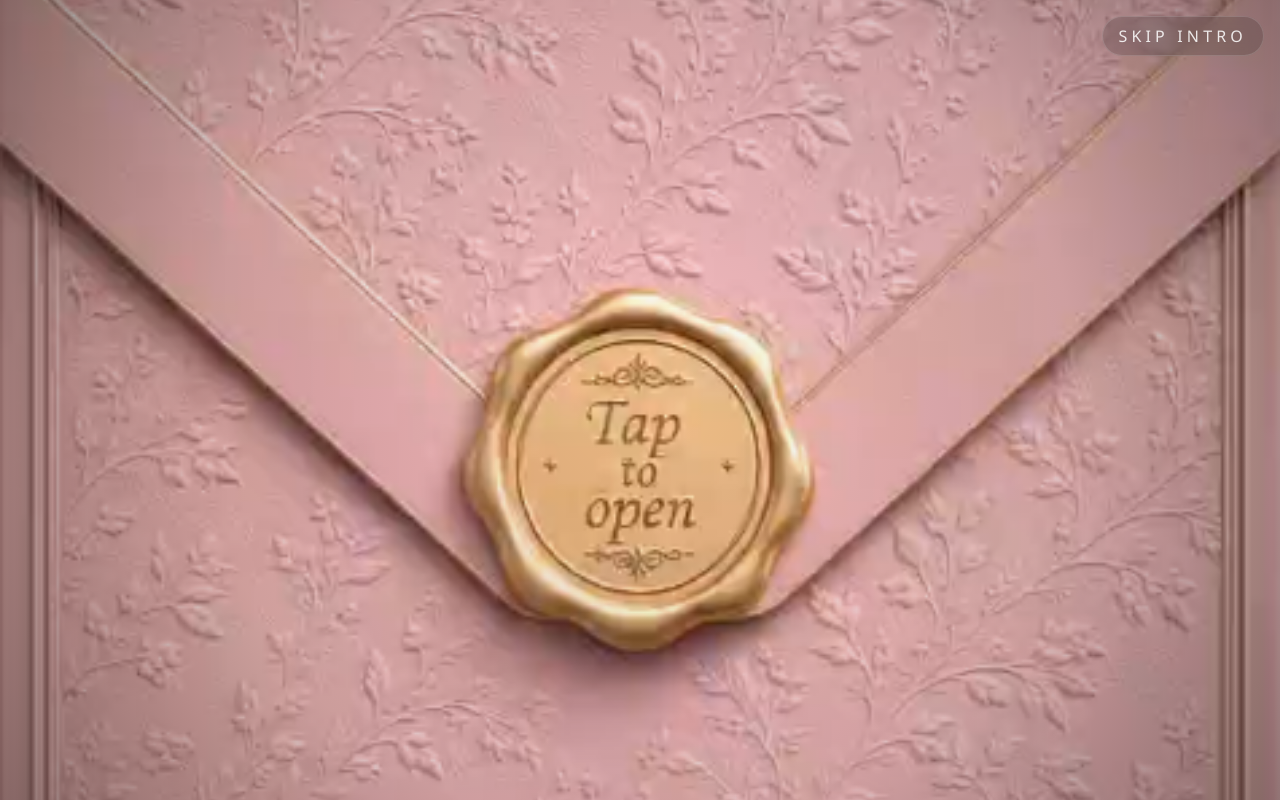
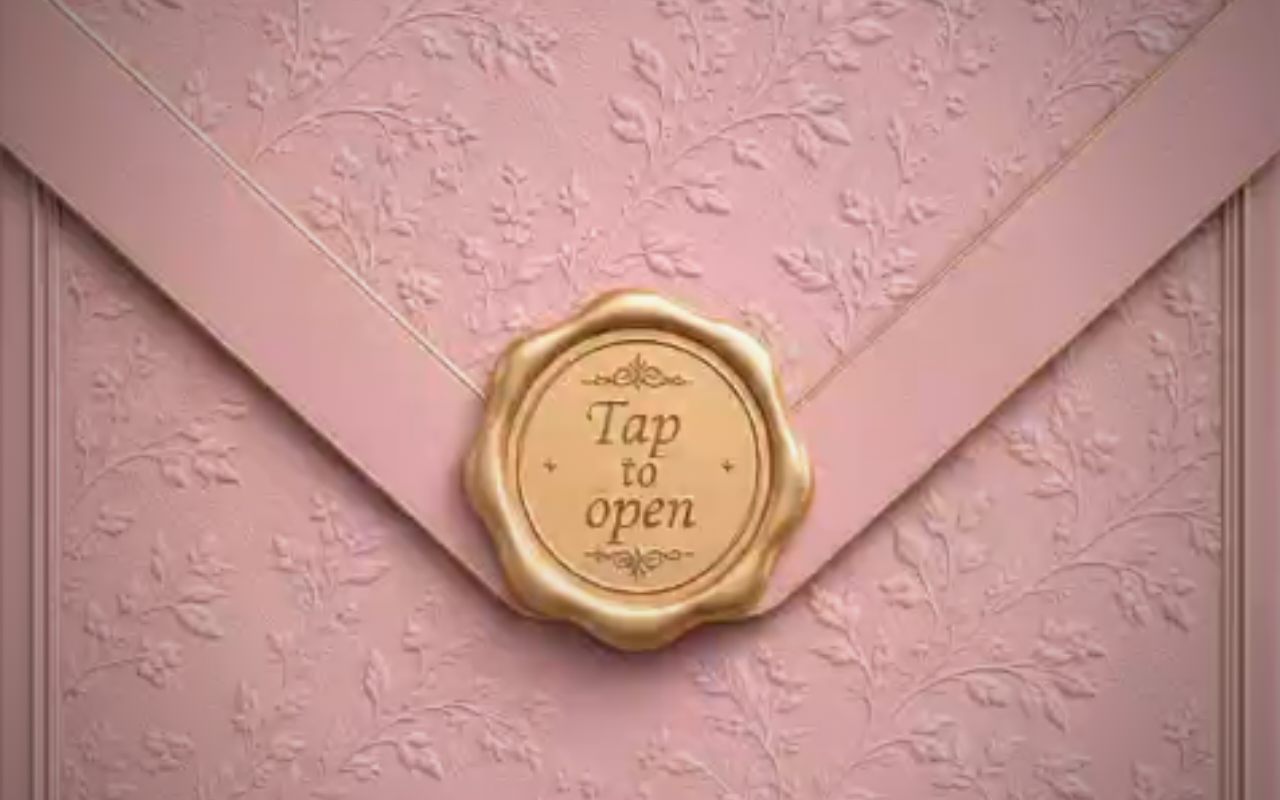
Before and after one commit to imazjav0017/WeddingInvite, a Next.js app: page /k7Xm2Q in a window 1280 px wide. Shown: the top 800 px of the page. Built offline with nearby package versions, Linux system fonts and the light colour scheme.

Commit message:
fix(minor): skip intro removal

```diff
--- a/components/intro/envelope-video-intro.tsx
+++ b/components/intro/envelope-video-intro.tsx
@@ -227,13 +227,6 @@ export function EnvelopeVideoIntro({
         initial={{ opacity: 1 }}
         transition={{ duration: prefersReducedMotion ? 0.01 : 0.2 }}
       >
-        <button
-          className="absolute right-4 top-4 z-20 inline-flex min-h-10 items-center justify-center rounded-full border border-white/15 bg-black/15 px-4 text-[10px] uppercase tracking-[0.26em] text-white/85 backdrop-blur-sm"
-          onClick={handleSkip}
-          type="button"
-        >
-          Skip intro
-        </button>
 
         <div
           aria-label="Tap to play invitation intro"
--- a/lib/config/invitations.ts
+++ b/lib/config/invitations.ts
@@ -96,7 +96,7 @@ export const invitationVariants: InvitationVariant[] = [
     content: {
       invitationLine: "S/o Mr & Mrs. Mohamed Viquar Bangi",
       supportingDateLabel: "Celebrations begin on Friday, 13 November 2026",
-      heroEyebrow: "D/o Mr Sohail Ahmed Siddiqui &\nMrs. Nahid Siddiqui",
+      heroEyebrow: "D/o Mr & Mrs Sohail Ahmed Siddiqui",
       heroMessage:
         "Invite you to share in their wedding celebrations and blessings across each cherished gathering.",
       invitationMessage:
@@ -172,7 +172,7 @@ export const invitationVariants: InvitationVariant[] = [
     content: {
       invitationLine: "S/o Mr &Mrs. Mohamed Viquar Bangi",
       supportingDateLabel: "Celebrations begin on Friday, 13 November 2026",
-      heroEyebrow: "D/o Mr Sohail Ahmed Siddiqui &\nMrs. Nahid Siddiqui",
+      heroEyebrow: "D/o Mr & Mrs Sohail Ahmed Siddiqui",
       heroMessage:
         "Invite you to share in their wedding celebrations and blessings across each cherished gathering.",
       invitationMessage:
@@ -243,7 +243,7 @@ export const invitationVariants: InvitationVariant[] = [
     content: {
       invitationLine: "S/o Mr & Mrs. Mohamed Viquar Bangi",
       supportingDateLabel: "Celebrations begin on Friday, 13 November 2026",
-      heroEyebrow: "D/o Mr Sohail Ahmed Siddiqui &\nMrs. Nahid Siddiqui",
+      heroEyebrow: "D/o Mr & Mrs Sohail Ahmed Siddiqui",
       heroMessage:
         "Invite you to share in their wedding celebrations and blessings across each cherished gathering.",
       invitationMessage:
@@ -373,7 +373,7 @@ export const invitationVariants: InvitationVariant[] = [
      content: {
       invitationLine: "S/o Mr & Mrs. Mohamed Viquar Bangi",
       supportingDateLabel: "Celebrations begin on Friday, 13 November 2026",
-      heroEyebrow: "D/o Mr Sohail Ahmed Siddiqui &\nMrs. Nahid Siddiqui",
+      heroEyebrow: "D/o Mr & Mrs Sohail Ahmed Siddiqui",
       heroMessage:
         "Invite you to share in their wedding celebrations and blessings across each cherished gathering.",
       invitationMessage:
```
